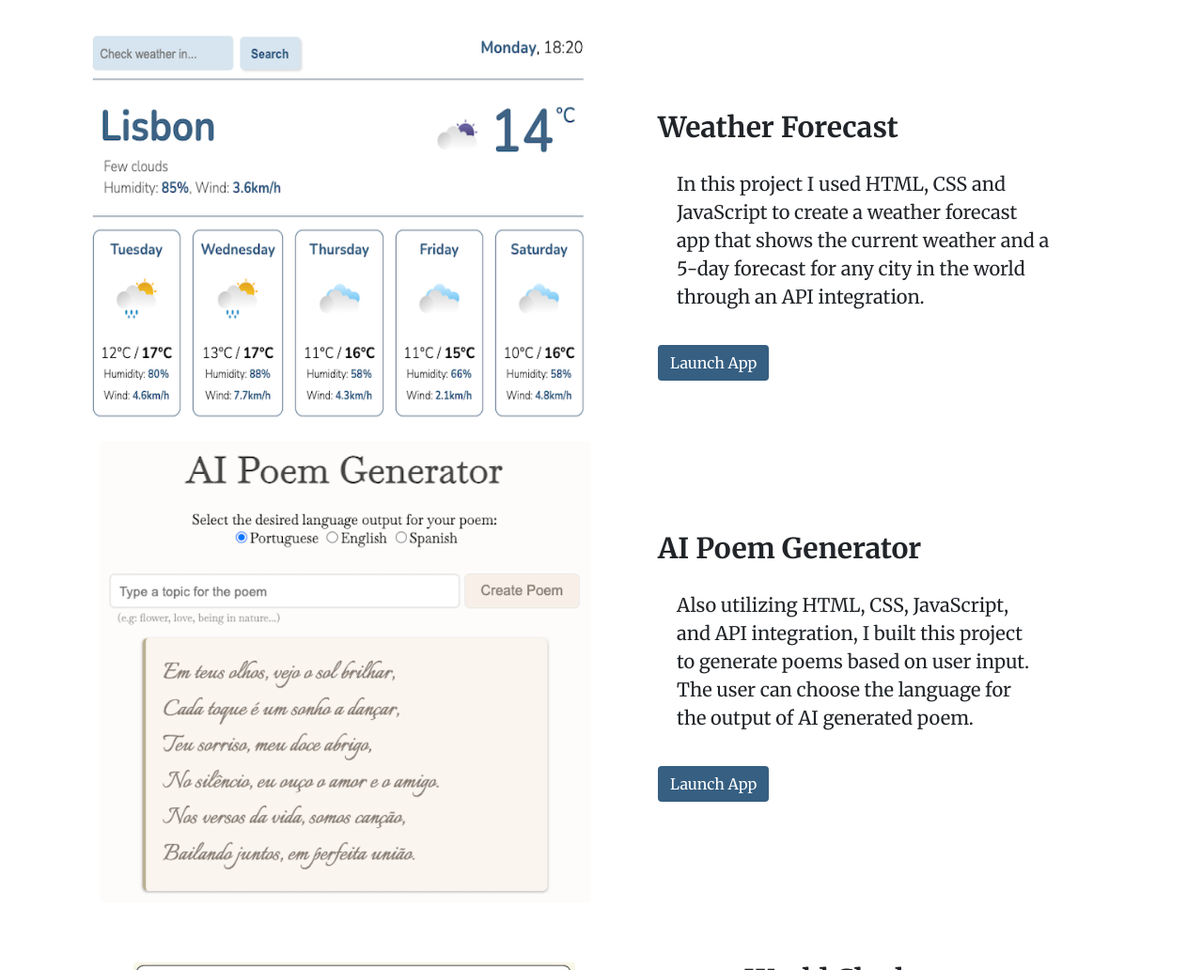
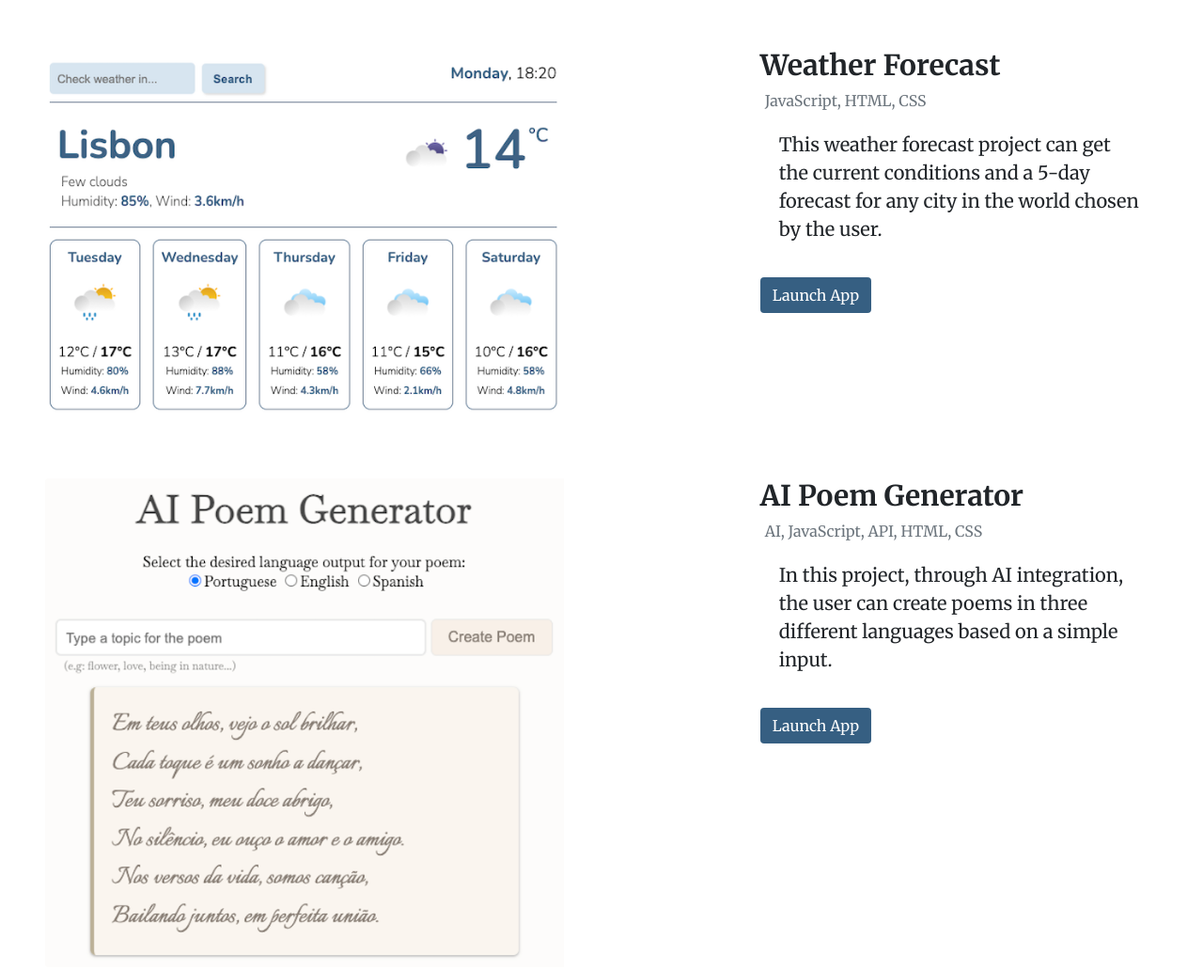
Before and after one commit to BCaravina/intro-and-portfolio, a website: page work.html in a window 1280 px wide. Shown: the part 460-1492 px from the top of the page at 94% size. Drawn offline with nearby package versions, Linux system fonts and the light colour scheme; a web font is replaced by a local one.

Commit message:
Updated card styling for the remaining projects

```diff
--- a/style.css
+++ b/style.css
@@ -182,7 +182,7 @@ p {
     text-align: center;
   }
 
-  .card {
+  .card-container {
     box-shadow: var(--box-shadow);
     padding-bottom: 20px;
   }
--- a/work.html
+++ b/work.html
@@ -81,58 +81,79 @@
     <h1>My Work</h1>
     <div class="text-paragraphs">
       <p class="shadow-sm rounded">
-        These are a few projects I have worked on to develop myself as a programmer, to have fun, or both. <span class="fst-italic">Always exploring!</span> <br />
-        Check out the about me page to check my GitHub account, email me for jobs, or simply to connect.
+        These are a few projects I have worked on to develop myself as a
+        programmer, to have fun, or both.
+        <span class="fst-italic">Always exploring!</span> <br />
+        Check out the about me page to check my GitHub account, email me for
+        jobs, or simply to connect.
       </p>
     </div>
-    <div class="container">
-      <div class="container d-flex mb-3 mt-5">
+
+    <div class="card card-container mb-3">
       <div class="row">
-          <div class="col-md-6">
+        <div class="col-md-7 pt-5">
           <img
             src="/images/weather-forecast.png"
             alt="Screenshot of weather app project"
-            class="img-fluid rounded project-image d-none d-sm-block"
+            class="img-fluid w-75 rounded-start ms-5"
           />
         </div>
-          <div class="col-md-6 pt-5">
+        <div class="col-md-5">
           <div class="card align-middle">
             <div class="card-body p-5">
               <h5 class="card-title fw-bold">Weather Forecast</h5>
+              <p class="card-text text-start text-muted prog-languages">
+                JavaScript, HTML, CSS
+              </p>
               <p class="card-text text-start lh-base">
-                  In this project I used HTML, CSS and JavaScript to create a weather forecast app that shows the current weather and a 5-day forecast for any city in the world through an API integration.
+                This weather forecast project can get the current conditions and
+                a 5-day forecast for any city in the world chosen by the user.
               </p>
-                <a href="https://whats-the-weather-there.netlify.app/" class="btn launch-buttons" title="Weather forecast website">Launch App</a>
-              </div>
-            </div>
-          </div>
-        </div>
-      </div>
-      <div class="container">
-        <div class="container d-flex mb-3 mt-3">
-          <div class="row">
-            <div class="col-md-6">
-        <img
-          src="/images/poem-generator.png"
-          alt="Screenshot of AI poem generator project"
-              class="img-fluid rounded project-image d-none d-sm-block"
-              />
-            </div>
-            <div class="col-md-6 pt-5">
-              <div class="card align-middle">
-                <div class="card-body p-5">
-                  <h5 class="card-title fw-bold">AI Poem Generator</h5>
-                  <p class="card-text text-start lh-base">
-                    Also utilizing HTML, CSS, JavaScript, and API integration, I built this project to generate poems based on user input. The user can choose the language for the output of AI generated poem.
-                  </p>
-                  <a href="https://app.netlify.com/sites/poem-generator-pt-br/overview" class="btn launch-buttons" title="AI Poem Generator website">Launch App</a>
+              <a
+                href="https://whats-the-weather-there.netlify.app/"
+                class="btn launch-buttons"
+                title="Weather forecast website"
+                >Launch App</a
+              >
             </div>
           </div>
         </div>
       </div>
     </div>
 
-<div class="card mb-3">
+    <div class="card card-container mb-3">
+      <div class="row">
+        <div class="col-md-7 pt-5">
+          <img
+            src="/images/poem-generator.png"
+            alt="Screenshot of AI poem generator project"
+            class="img-fluid w-75 rounded-start ms-5"
+          />
+        </div>
+        <div class="col-md-5">
+          <div class="card align-middle">
+            <div class="card-body p-5">
+              <h5 class="card-title fw-bold">AI Poem Generator</h5>
+              <p class="card-text text-start text-muted prog-languages">
+                AI, JavaScript, API, HTML, CSS
+              </p>
+              <p class="card-text text-start lh-base">
+                In this project, through AI integration, the user can create
+                poems in three different languages based on a simple input.
+              </p>
+              <a
+                href="https://app.netlify.com/sites/poem-generator-pt-br/overview"
+                class="btn launch-buttons"
+                title="AI Poem Generator website"
+                >Launch App</a
+              >
+            </div>
+          </div>
+        </div>
+      </div>
+    </div>
+
+    <div class="card card-container mb-3">
       <div class="row">
         <div class="col-md-7 pt-5">
           <img
@@ -145,28 +166,49 @@
           <div class="card align-middle">
             <div class="card-body p-5">
               <h5 class="card-title fw-bold">World Clock</h5>
-        <p class="card-text text-start text-muted prog-languages">JavaScript, HTML, CSS</p>
-        <p class="card-text text-start lh-base">On this timezone project, the user can choose different timezones from a dropdown menu and see the current date and time in that city. The app also returns the user's current timezone.</p>
-        <a href="https://timezone-world-clock.netlify.app/" class="btn launch-buttons" title="world clock website">Launch App</a>
+              <p class="card-text text-start text-muted prog-languages">
+                JavaScript, HTML, CSS
+              </p>
+              <p class="card-text text-start lh-base">
+                On this timezone project, the user can choose different
+                timezones from a dropdown menu and see the current date and time
+                in that city. The app also returns the user's current timezone.
+              </p>
+              <a
+                href="https://timezone-world-clock.netlify.app/"
+                class="btn launch-buttons"
+                title="world clock website"
+                >Launch App</a
+              >
             </div>
           </div>
         </div>
       </div>
     </div>
 
-
-<div class="card mb-3">
+    <div class="card card-container mb-3">
       <div class="row">
         <div class="col-md-7 pt-5">
-      <img src="/images/forecast-python.gif"  alt="GIF of python weather forecast app" class="img-fluid w-75 rounded-start ms-5">
+          <img
+            src="/images/forecast-python.gif"
+            alt="GIF of python weather forecast app"
+            class="img-fluid w-75 rounded-start ms-5"
+          />
         </div>
         <div class="col-md-5">
           <div class="card align-middle">
             <div class="card-body p-5">
               <h5 class="card-title fw-bold">Python Weather Forecast</h5>
-        <p class="card-text text-start text-muted prog-languages">Python, API</p>
-        <p class="card-text text-start lh-base">This weather forecast project retrieves the 7-day forecast for the city entered by the user.</p>
-        <a href="#" class="btn launch-buttons" title="python code">Download Code</a>
+              <p class="card-text text-start text-muted prog-languages">
+                Python, API
+              </p>
+              <p class="card-text text-start lh-base">
+                This weather forecast project retrieves the 7-day forecast for
+                the city entered by the user.
+              </p>
+              <a href="#" class="btn launch-buttons" title="python code"
+                >Download Code</a
+              >
             </div>
           </div>
         </div>
```
Lines whose indentation alone changed are shown as unchanged.
